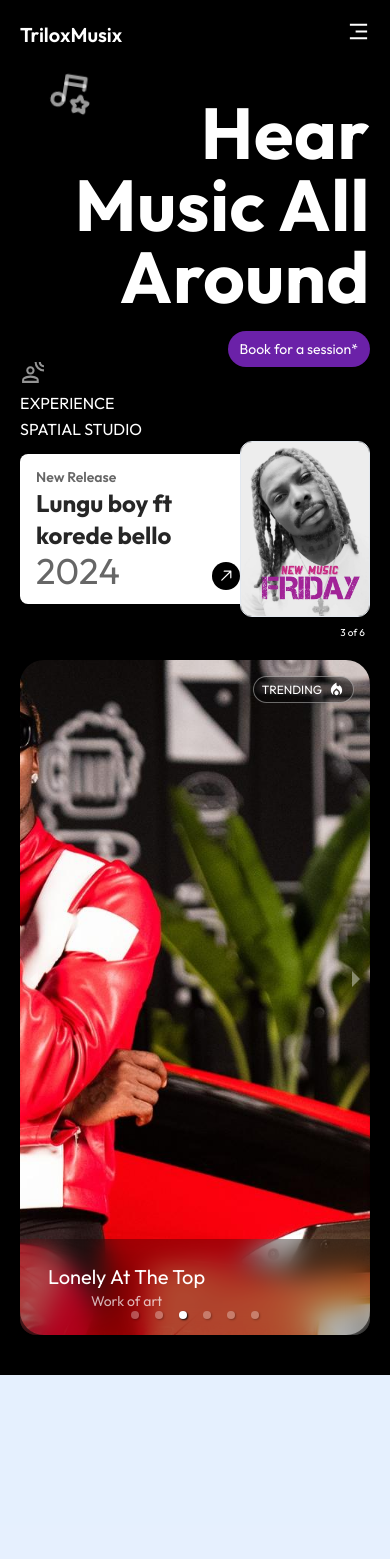
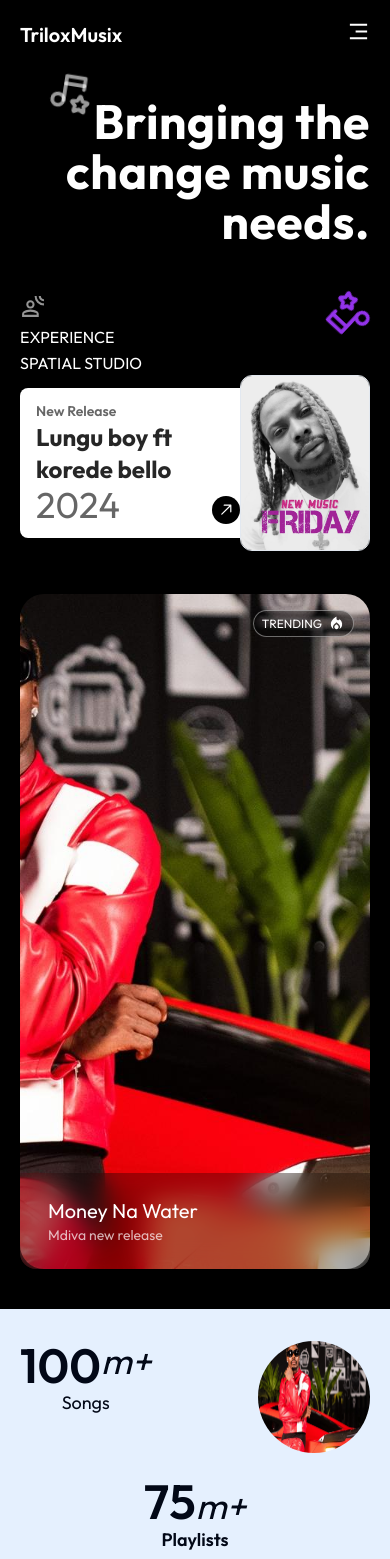
Before and after one commit to oyetunji26/trilox, a Next.js app: page / in a window 390 px wide. Shown: the top 1559 px of the page. Built offline with nearby package versions, Linux system fonts and the light colour scheme.

Commit message:
removed about and newsletter

```diff
--- a/src/app/page.tsx
+++ b/src/app/page.tsx
@@ -13,7 +13,7 @@ export default function Home() {
     <main className="bg-grid-white/[0.2]">
       <Hero />
       <div className="bg-blue-100/70 ">
-        <About />
+        {/* <About /> */}
         <Numbers />
       </div>
       <WhoWeAre />
--- a/src/components/About/Services.tsx
+++ b/src/components/About/Services.tsx
@@ -9,24 +9,19 @@ const Services = () => {
     // eslint-disable-next-line @typescript-eslint/no-unused-vars
     const servicesArray = [
         {
-          img: 'music-distribution.jpg',
-          title: 'Music Distribution',
-          content: 'Our music distribution network ensures your music reaches all major streaming platforms, digital stores, and relevant markets worldwide. We handle everything from release planning to royalty management, making your music accessible to listeners across the globe while maintaining full transparency in revenue tracking.'
-        },
-        {
           img: 'talent-management.jpg',
           title: 'Talent Management',
           content: 'Our talent management approach is focused on the growth and development of artists from the ground up. We provide personalized career guidance, strategic planning, and professional development support to help artists navigate the entertainment industry successfully. Our team works tirelessly to identify opportunities, negotiate deals, and create sustainable career paths that align with each artists unique vision and goals.'
         },
         {
-          img: 'public-relations.jpg',
-          title: 'PR (Public Relations)',
-          content: 'Our PR strategies are designed to build and maintain a strong public image for our artists, securing meaningful media coverage, interviews, and features. Through strategic communication and networking, we ensure our artists maintain a strong presence in both traditional and digital media landscapes, enhancing their visibility and industry standing.'
-        },
-        {
           img: 'music-production.jpg',
           title: 'Music Production',
           content: 'Working with experienced producers and sound engineers, we offer professional production support - from songwriting and recording to mixing and mastering. We focus on delivering high-quality, commercially viable music that maintains artistic integrity while appealing to target audiences.'
+        },
+        {
+          img: 'music-distribution.jpg',
+          title: 'Music Distribution',
+          content: 'Our music distribution network ensures your music reaches all major streaming platforms, digital stores, and relevant markets worldwide. We handle everything from release planning to royalty management, making your music accessible to listeners across the globe while maintaining full transparency in revenue tracking.'
         },
         {
           img: 'marketing.jpg',
@@ -37,6 +32,11 @@ const Services = () => {
           img: 'artist-branding.jpg',
           title: 'Artist Branding',
           content: 'Our branding services encompass visual identity development, social media presence, content strategy, and brand positioning. By developing distinctive and authentic brand identities, we ensure each artist\'s brand aligns with their musical style, personal values, and career objectives, creating a consistent and memorable presence across all platforms.'
+        },
+        {
+          img: 'public-relations.jpg',
+          title: 'PR (Public Relations)',
+          content: 'Our PR strategies are designed to build and maintain a strong public image for our artists, securing meaningful media coverage, interviews, and features. Through strategic communication and networking, we ensure our artists maintain a strong presence in both traditional and digital media landscapes, enhancing their visibility and industry standing.'
         }
       ];
   return (
--- a/src/components/Hero/index.tsx
+++ b/src/components/Hero/index.tsx
@@ -14,7 +14,7 @@ import "react-responsive-carousel/lib/styles/carousel.min.css"; // requires a lo
 import { Carousel } from "react-responsive-carousel";
 
 const Hero = () => {
-  const words = "Hear Music All Around";
+  const words = "Bringing the change music needs.";
   return (
     <div className="bg-black md:h-[70vh] text-white section overflow-y-visible max-md:py-10">
       <div className="grid md:grid-cols-2 items-center gap-4">
@@ -38,7 +38,7 @@ const Hero = () => {
           {/* <h2 className='text-7xl text-white'> */}
           <TextGenerateEffect
             words={words}
-            className="text-white text-7xl max-md:py-3"
+            className="text-white text-4xl max-md:py-3"
           />
 
           {/* </h2> */}
@@ -53,9 +53,22 @@ const Hero = () => {
                 EXPERIENCE <br /> SPATIAL STUDIO
               </p>
             </div>
-            <button className="my-1.5 bg-purple-800 h-fit rounded-3xl py-2 px-3 text-sm shadow-sm">
+            {/* <button className="my-1.5 bg-purple-800 h-fit rounded-3xl py-2 px-3 text-sm shadow-sm">
               Book for a session*
-            </button>
+            </button> */}
+            <motion.div
+              initial={{ rotate: 0 }}
+              animate={{ rotate: 360 }}
+              transition={{
+                duration: 1.9,
+                ease: "easeInOut",
+                repeat: Infinity,
+                reverse: true,
+              }}
+              className="bgpurple-800 grid place-items-center"
+            >
+              <TbMusicStar size={45} className=" text-purple-600" />
+            </motion.div>
           </div>
 
           <div className="bg-white shadow rounded-lg flex mt-3 justify-between items-center py-4 pl-4 h-[150px] md:-mb-14">
@@ -86,7 +99,34 @@ const Hero = () => {
         </div>
 
         <div className="">
-          <Carousel
+          <div className=" rounded-3xl h-[80vh]  shadow bg-albumcover relative mt-10">
+            <Image
+              src={image?.Asake2}
+              width={1000}
+              height={1000}
+              alt=""
+              className=" rounded-3xl w-full h-full object-cover"
+            />
+            <span className="absolute top-4 right-4 px-2 flex items-center gap-1.5 py-1 text-xs bg-black/40 rounded-3xl border border-white/40">
+              TRENDING <MdLocalFireDepartment size={17} />
+            </span>
+            <div className="h-1/8 absolute bottom-0 bg-black/30 glass w-full py-6 rounded-b-2xl px-7 flex items-center justify-between">
+              <div>
+                <h2 className="text-xl capitalize">Money na water</h2>
+                {/* <p className="text-sm text-white/70">Work of art</p> */}
+                <p className="text-sm text-white/70">Mdiva new release</p>
+              </div>
+
+              <div className="flex gap-3 items-center">
+                {/* <button className="rounded-full p-2 text-white bg-purple-400  ">
+                      <IoPlay size={18} />
+                    </button>
+                    <IoPlaySkipForward size={20} className="text-white" /> */}
+              </div>
+            </div>
+          </div>
+
+          {/* <Carousel
             autoPlay={true}
             infiniteLoop={true}
             showThumbs={false}
@@ -110,20 +150,16 @@ const Hero = () => {
                 </span>
                 <div className="h-1/8 absolute bottom-0 bg-black/30 glass w-full py-6 rounded-b-2xl px-7 flex items-center justify-between">
                   <div>
-                    <h2 className="text-xl capitalize">Lonely at the Top</h2>
-                    <p className="text-sm text-white/70">Work of art</p>
+                    <h2 className="text-xl capitalize">Money na water</h2>
+                    <p className="text-sm text-white/70">Mdiva new release</p>
                   </div>
 
                   <div className="flex gap-3 items-center">
-                    {/* <button className="rounded-full p-2 text-white bg-purple-400  ">
-                      <IoPlay size={18} />
-                    </button>
-                    <IoPlaySkipForward size={20} className="text-white" /> */}
                   </div>
                 </div>
               </div>
             ))}
-          </Carousel>
+          </Carousel>  */}
         </div>
       </div>
     </div>
--- a/src/components/Widgets/Footer.tsx
+++ b/src/components/Widgets/Footer.tsx
@@ -3,8 +3,8 @@ import { RiInstagramLine, RiLinkedinLine, RiTwitterLine } from 'react-icons/ri';
 
 const Footer = () => {
   return (
-    <footer className=''>
-      <div className='grid md:grid-cols-2 gap-3 py-4 pt-10 section place-items-center bg-black/60 min-h-[200px]'>
+    <footer className='pb-8'>
+      {/* <div className='grid md:grid-cols-2 gap-3 py-4 pt-10 section place-items-center bg-black/60 min-h-[200px]'>
         <div className='text-2xl'>
           <p className='w-4/6 text-white/90'>Sign Up To Never Miss Your Favorite Show live</p>
         </div>
@@ -14,7 +14,7 @@ const Footer = () => {
             <button className='px-4 py-3 bg-black text-white'>Suscribe</button>
           </div>
         </div>
-      </div>
+      </div> */}
 
       <div className='section py-10 h-[40vh] grid place-items-center bg-white/70'>
 
@@ -40,9 +40,9 @@ const Footer = () => {
             <h2 className='text-xl font-medium'>Contact details</h2>
 
             <ul className='flex flex-col gap-1.5 text-black/60'>
-              <li>3 London Uk</li>
+              <li>Pacific abode, Harris Drive, Lekki, Lagos State</li>
               <li>support@trilox.com</li>
-              <li>(+234 80 64500750)</li>
+              <li>(+234 90 6504 2980 , +234-8067-035-000 )</li>
             </ul>
           </div>
 
--- a/src/components/Widgets/Numbers.tsx
+++ b/src/components/Widgets/Numbers.tsx
@@ -5,7 +5,7 @@ import * as image from '../assets/images';
 
 const Numbers = () => {
   return (
-    <div className='min-h-[90vh] section  md:px-44 md:py-20 relative max-md:flex-col  gap-y-9'>
+    <div className='md:min-h-[90vh]fit min-h- section  md:px-44 md:py-20 relative max-md:flex-col  gap-y-9'>
         <div className='flex justify-between max-md:py-3 pt-28 items-start max-md:text-center'>
             <div>
                 <p className='text-5xl font-semibold flex '>
--- a/src/components/ui/text-generate-effect.tsx
+++ b/src/components/ui/text-generate-effect.tsx
@@ -38,7 +38,7 @@ export const TextGenerateEffect = ({
           return (
             <motion.span
               key={word + idx}
-              className="dark:text-white text-white opacity-0 text-7xl"
+              className="dark:text-white text-white opacity-0 text-5xl"
               style={{
                 filter: filter ? "blur(10px)" : "none",
               }}
```
